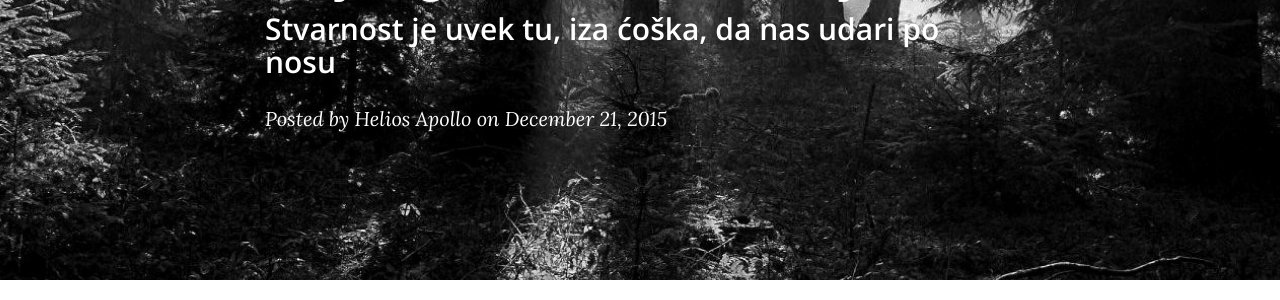
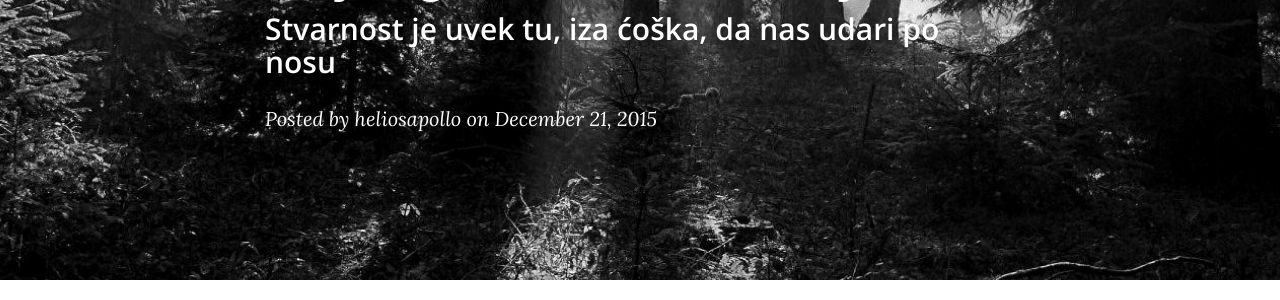
Before and after one commit to helios-apollo/helios-apollo.github.io, a Jekyll site: the page built from _posts/2015-12-21-Hajdeger-o-obrazovanju.markdown, in a window 1280 px wide. Shown: the part 229-529 px from the top of the page. Built offline with Jekyll 4.4.1, drawn with Linux system fonts in a browser that asks for light colours; nearby versions of some CDN libraries.

Commit message:
first blog post

```diff
--- a/_posts/2015-12-21-Hajdeger-o-obrazovanju.markdown
+++ b/_posts/2015-12-21-Hajdeger-o-obrazovanju.markdown
@@ -3,7 +3,6 @@ layout:     post
 title:      "Hajdeger o obrazovanju"
 subtitle:   "Stvarnost je uvek tu, iza ćoška, da nas udari po nosu"
 date:       2015-12-21
-author:     "Helios Apollo"
 header-img: "img/post-bg-01.jpg"
 ---
 
```
